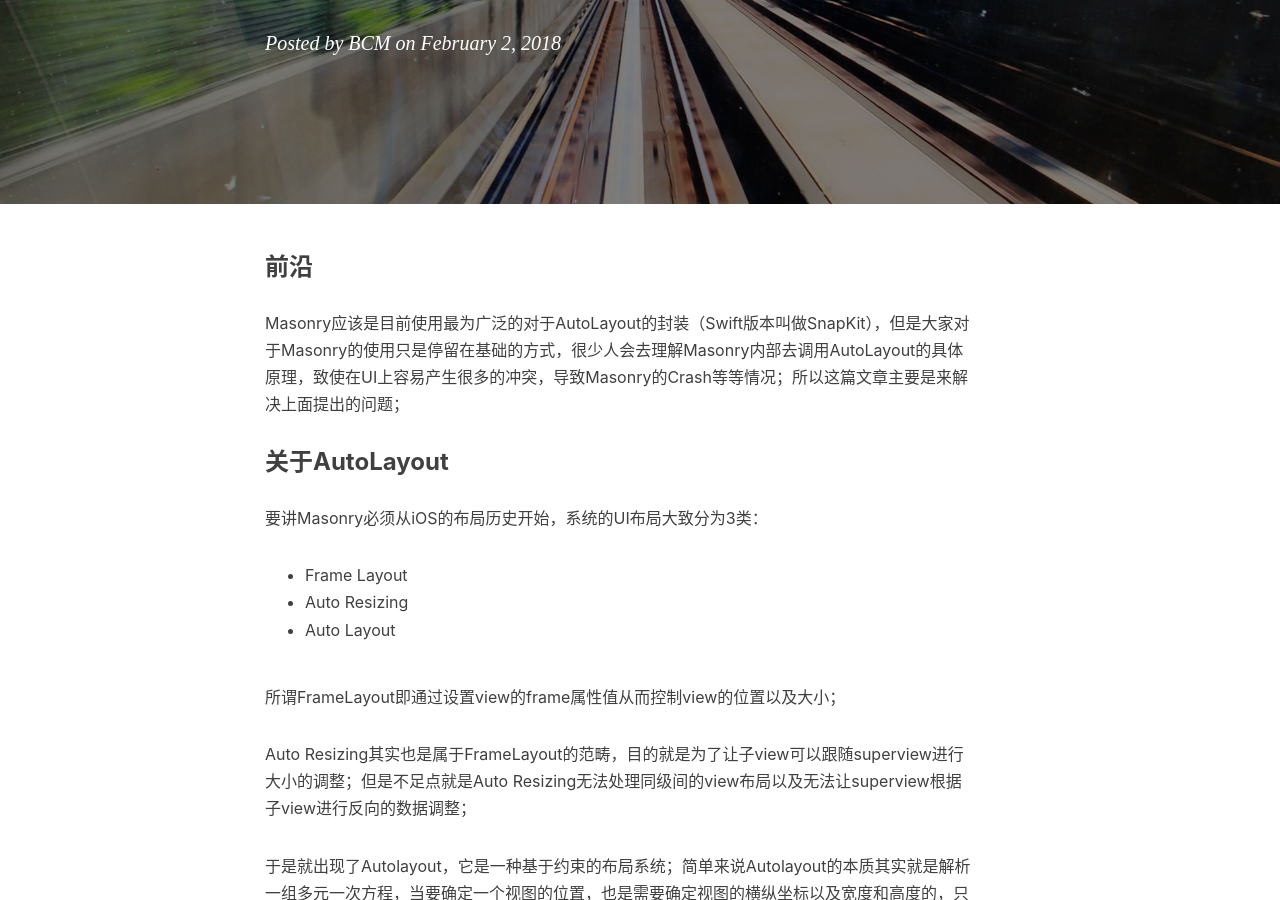
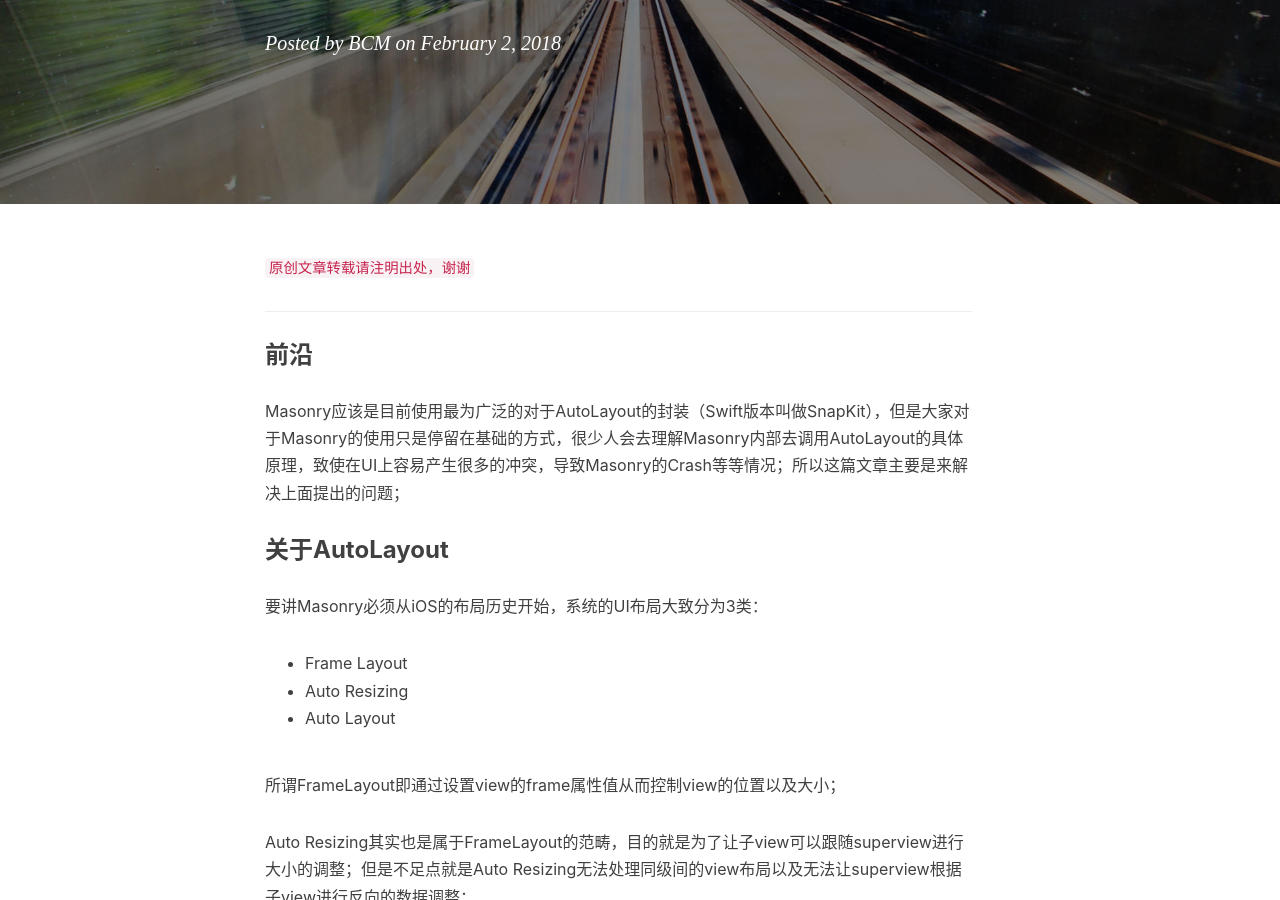
Before and after one commit to beichenming/beichenming.github.io, a Jekyll site: the page built from _posts/2018-02-02-Masonry原理解析即使用注意点.md, in a window 1280 px wide and 900 px high, scrolled down 319 px. Built offline with Jekyll 4.4.1, drawn with Linux system fonts in a browser that asks for light colours; nearby versions of some CDN libraries; comment, search, counter and statistics services are not loaded.

Commit message:
更新博文

```diff
--- a/_posts/2018-02-02-Masonry原理解析即使用注意点.md
+++ b/_posts/2018-02-02-Masonry原理解析即使用注意点.md
@@ -10,6 +10,9 @@ tags:
     - iOS
 ---
 
+`原创文章转载请注明出处，谢谢`
+
+---
 
 ### 前沿
 
```
Also changed, not shown: _posts/2019-02-02关于原码，反码和补码的数学探究.md (+8 -7 lines).
